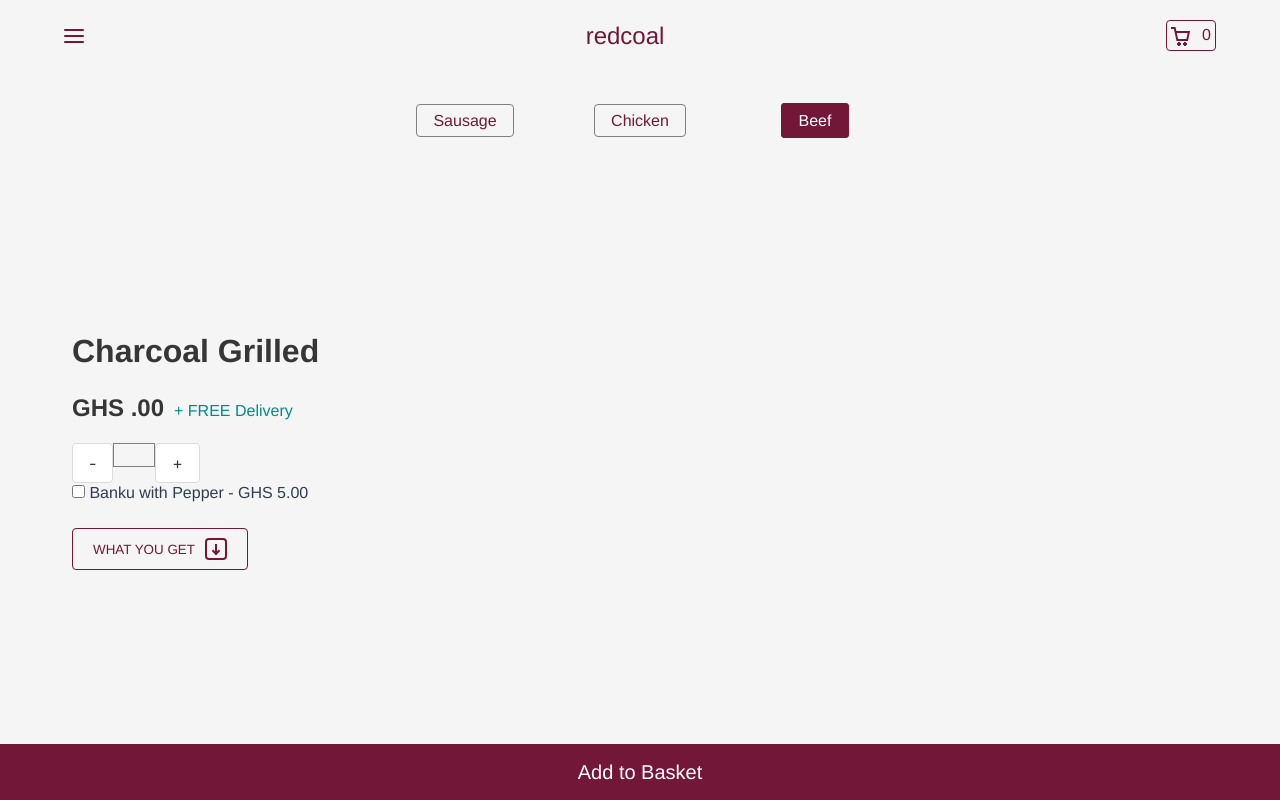
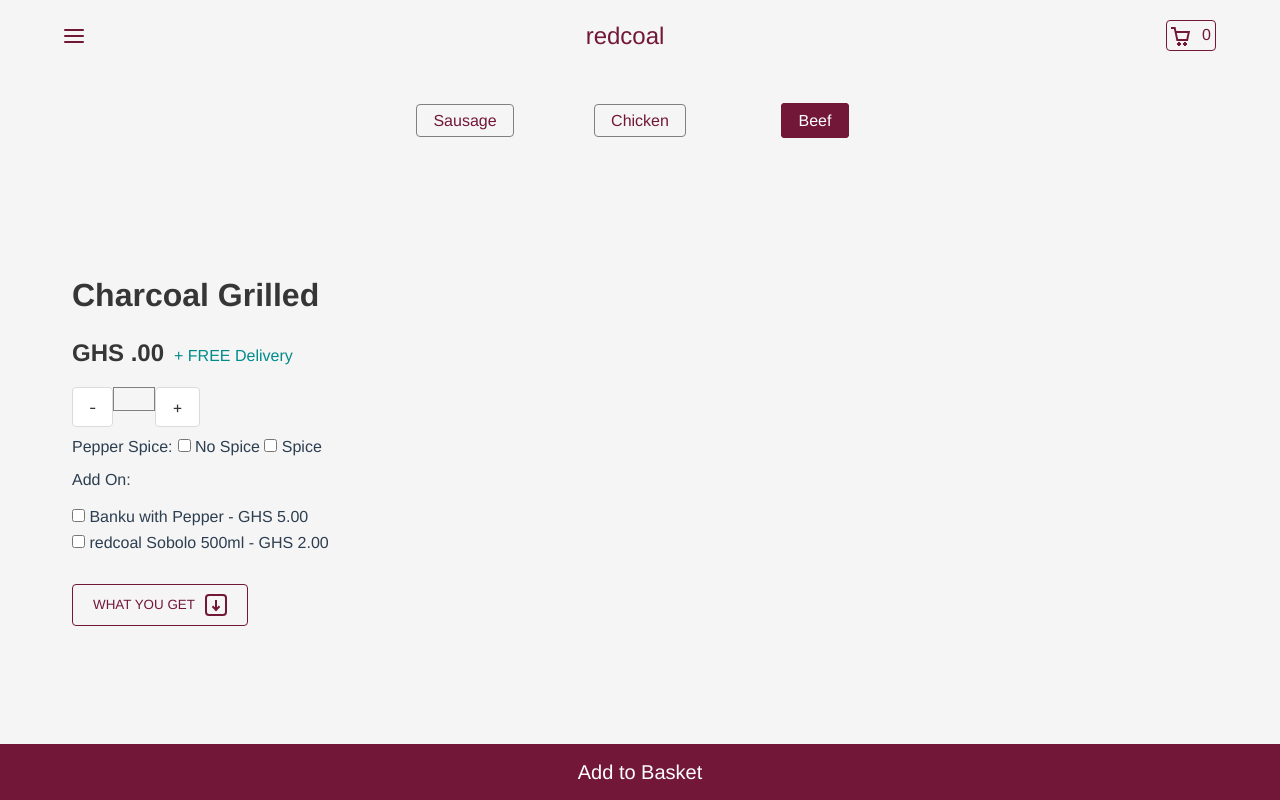
Before and after one commit to mchase007/redcoalv3., a Vue app: page /meal/beef in a window 1280 px wide. Built offline with nearby package versions, Linux system fonts and the light colour scheme.

Commit message:
product page update

```diff
--- a/src/assets/scss/_product.scss
+++ b/src/assets/scss/_product.scss
@@ -87,3 +87,24 @@
     margin-left: 10px;
   }
 }
+
+.pepper {
+  // border: 2px solid gray;
+  margin-top: 10px;
+  margin-bottom: 30px;
+
+  span {
+    margin-right: 5px;
+  }
+}
+
+.addOns {
+
+  margin-top: 10px;
+
+  .addOn {
+    margin-bottom: 5px;
+  }
+
+  flex-direction: column;
+}
--- a/src/components/ProductItem.vue
+++ b/src/components/ProductItem.vue
@@ -16,11 +16,30 @@
         <button class="button" @click="increaseQuantity">+</button>
       </div>
 
-      <div class="field">
+      <div class="field pepper flex">
+        <span>Pepper Spice:</span>
         <div class="control">
           <label class="">
             <input type="checkbox">
+            No Spice
+          </label>
+          <label class="">
+            <input type="checkbox">
+            Spice
+          </label>
+        </div>
+      </div>
+
+      <div class="field">
+        <div class="control addOns flex">
+          <p>Add On:</p>
+          <label class="addOn">
+            <input class="" type="checkbox">
             Banku with Pepper - GHS 5.00
+          </label>
+          <label class="addOn">
+            <input class="" type="checkbox">
+            redcoal Sobolo 500ml - GHS 2.00
           </label>
         </div>
       </div>
```
Also changed, not shown: 7 other files (tests, documents, lock files or other folders).
